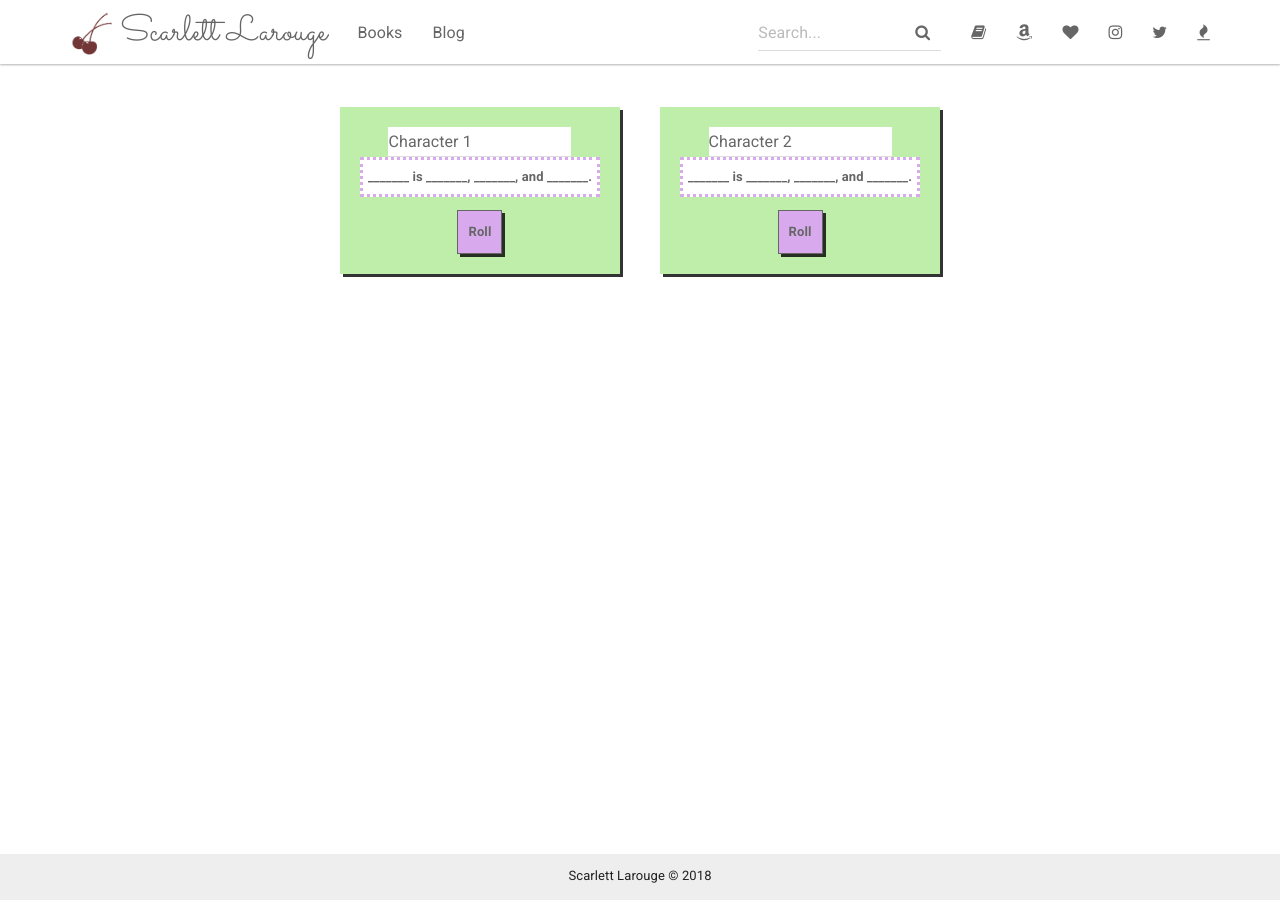
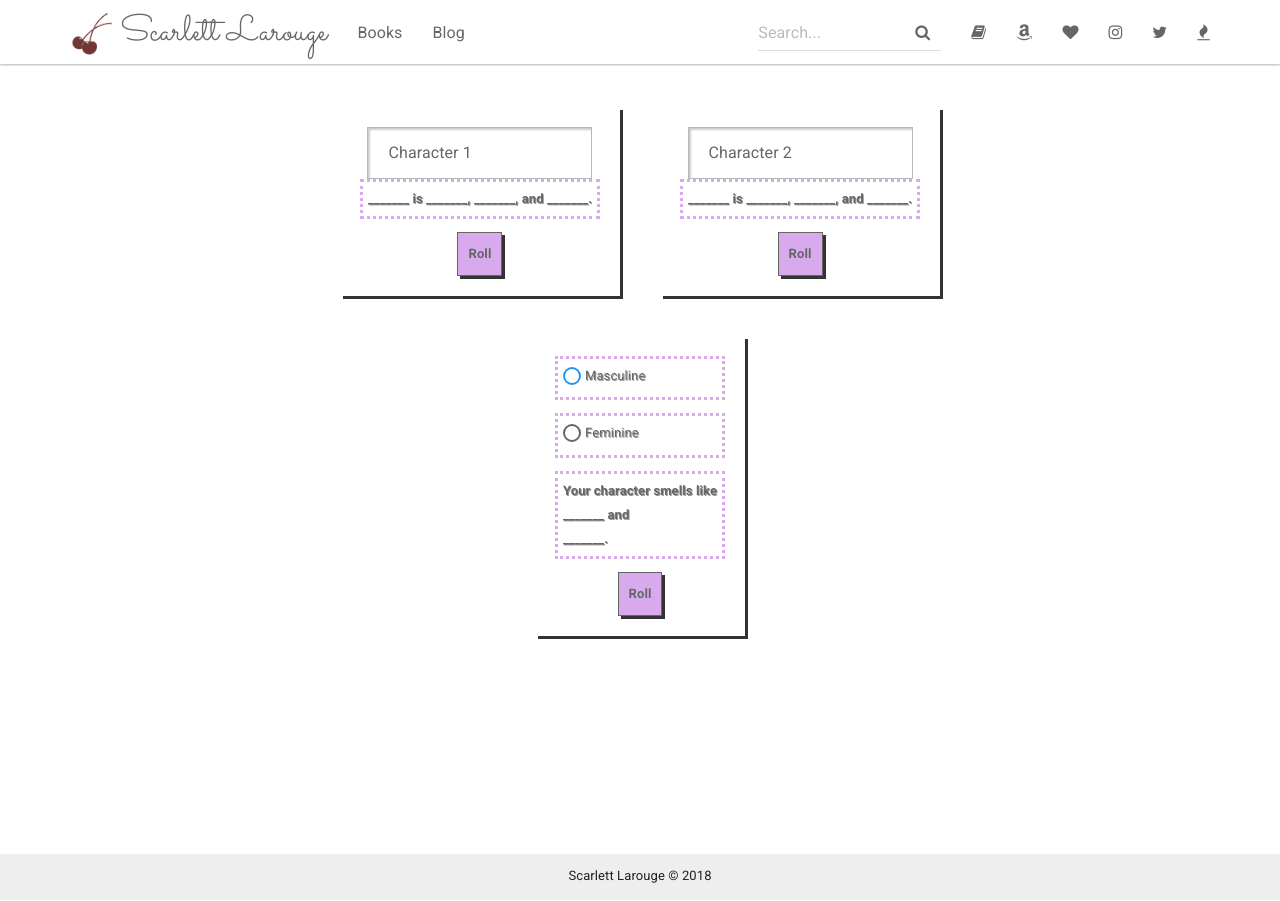
Before and after one commit to deltabayou/deltabayou.github.io, a Jekyll site: the page built from personalityGen.html, in a window 1280 px wide. Built offline with Jekyll 4.4.1, drawn with Linux system fonts in a browser that asks for light colours; nearby versions of some CDN libraries.

Commit message:
Updated css for personality gens
Updated css for personality gens

```diff
--- a/_sass/_generator.scss
+++ b/_sass/_generator.scss
@@ -1,33 +1,36 @@
-$main: #d8aaed;
+$pgenMain: #d8aaed;
 %centeredObj {
   display: flex;
   align-items: center;
   justify-content: center;
 }
 %boxshadow {
-   -webkit-box-shadow: 3px 3px 0 0 rgba(0,0,0,0.8) ;
+   -webkit-box-shadow: 3px 3px 0 0 rgba(0,0,0,0.8);
     box-shadow: 3px 3px 0 0 rgba(0,0,0,0.8) ;
 }
-
-#personalityGenerator  {
+#personalityGenerator, #scentGenerator  {
+    text-shadow: 1px 1px 0 rgba(128,128,128,0.8) ;
   margin: 0 auto;
   @extend %centeredObj;
   div {
     float:left;
     margin: 20px;
-    background-color: complement($main);
     padding: 20px;
     @extend %boxshadow;
     p {
       background-color: white;
       padding: 5px;
-      border: dotted $main 3px;
+      border: dotted $pgenMain 3px;
       font-weight: bold;
 
     }
-    input {
+    input[name="character"] {
       @extend %centeredObj;
       margin: 0 auto;
+    }
+    input[name="gender"] + label {
+      text-align: center;
+
     }
   }
 
@@ -35,7 +38,7 @@ $main: #d8aaed;
 button {
     @extend %centeredObj;
     font-weight: bold;
-    background-color: $main;
+    background-color: $pgenMain;
     cursor: pointer;
     padding: 9px 10px;
     border: 1px solid;
@@ -43,11 +46,45 @@ button {
     text-align: center;
     @extend %boxshadow;
       &:hover {
-        background-color: darken($main, 20%);
+        background-color: darken($pgenMain, 20%);
       }
       &:active {
-         background-color: lighten($main, 10%);
+         background-color: lighten($pgenMain, 10%);
          -webkit-box-shadow: 1px 1px 1px 0 rgba(0,0,0,0.8) ;
          box-shadow: 1px 1px 1px 0 rgba(0,0,0,0.8) ;
          }
     }
+
+
+input[name="character"] {
+  display: inline-block;
+  -webkit-box-sizing: content-box;
+  -moz-box-sizing: content-box;
+  box-sizing: content-box;
+  padding: 10px 20px;
+  border: 1px solid #b7b7b7;
+  -o-text-overflow: clip;
+  text-overflow: clip;
+  -webkit-box-shadow: 2px 2px 2px 0 rgba(0,0,0,0.2) inset;
+  box-shadow: 2px 2px 2px 0 rgba(0,0,0,0.2) inset;
+  -webkit-transition: all 200ms cubic-bezier(0.42, 0, 0.58, 1);
+  -moz-transition: all 200ms cubic-bezier(0.42, 0, 0.58, 1);
+  -o-transition: all 200ms cubic-bezier(0.42, 0, 0.58, 1);
+  transition: all 200ms cubic-bezier(0.42, 0, 0.58, 1);
+  &:hover {
+      border: 1px solid #a3a3a3;
+  -webkit-transition: all 100ms cubic-bezier(0.42, 0, 0.58, 1);
+  -moz-transition: all 100ms cubic-bezier(0.42, 0, 0.58, 1);
+  -o-transition: all 100ms cubic-bezier(0.42, 0, 0.58, 1);
+  transition: all 100ms cubic-bezier(0.42, 0, 0.58, 1);
+  }
+  &:focus {
+     border: 1px solid #018dc4;
+  -webkit-box-shadow: 4px 4px 4px 0 rgba(0,0,0,0.2) inset;
+  box-shadow: 4px 4px 4px 0 rgba(0,0,0,0.2) inset;
+  -webkit-transition: all 50ms cubic-bezier(0.42, 0, 0.58, 1);
+  -moz-transition: all 50ms cubic-bezier(0.42, 0, 0.58, 1);
+  -o-transition: all 50ms cubic-bezier(0.42, 0, 0.58, 1);
+  transition: all 50ms cubic-bezier(0.42, 0, 0.58, 1);
+  }
+}
--- a/personalityGen.html
+++ b/personalityGen.html
@@ -15,3 +15,10 @@ layout: default
   </div>
 
 </div>
+
+<div id="scentGenerator">
+  <div><p><input type="radio" name="gender" id="masc" checked><label for="masc">Masculine</label></p>
+    <p><input type="radio" name="gender" id="fem"><label for="fem">Feminine</label></p>
+<p id="line">Your character smells like <span id="scent1">_______</span> and <span id="scent2">_______.</span></p>
+  <button id="roll">Roll</button></div>
+</div>
```
